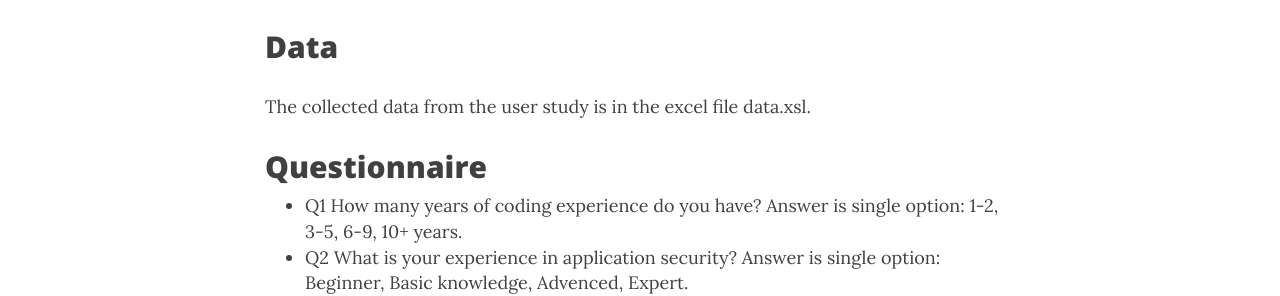
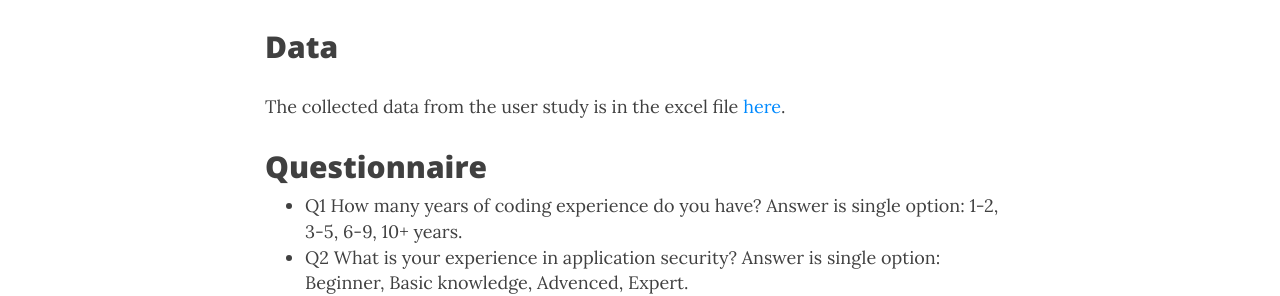
Before and after one commit to fluenttql/fluenttql.github.io, a Jekyll site: the page built from user-study.md, in a window 1280 px wide and 900 px high, scrolled down 1804 px. Shown: the part 165-461 px from the top of the window. Built offline with Jekyll 4.4.1, drawn with Linux system fonts in a browser that asks for light colours; nearby versions of some CDN libraries; our own code applies the rules of GitHub Pages for plain Markdown files.

Commit message:
Update user-study.md

```diff
--- a/user-study.md
+++ b/user-study.md
@@ -34,7 +34,7 @@ The Java code used to explain the Cross-site scripting vulnerabilty is in the cl
 
 ## Data
 
-The collected data from the user study is in the excel file data.xsl.
+The collected data from the user study is in the excel file <a href="https://github.com/fluenttql/fluenttql.github.io/blob/master/UserStudy-FluentTQL%20-ICSE.xlsx">here</a>.
 
 
 ## Questionnaire
```
